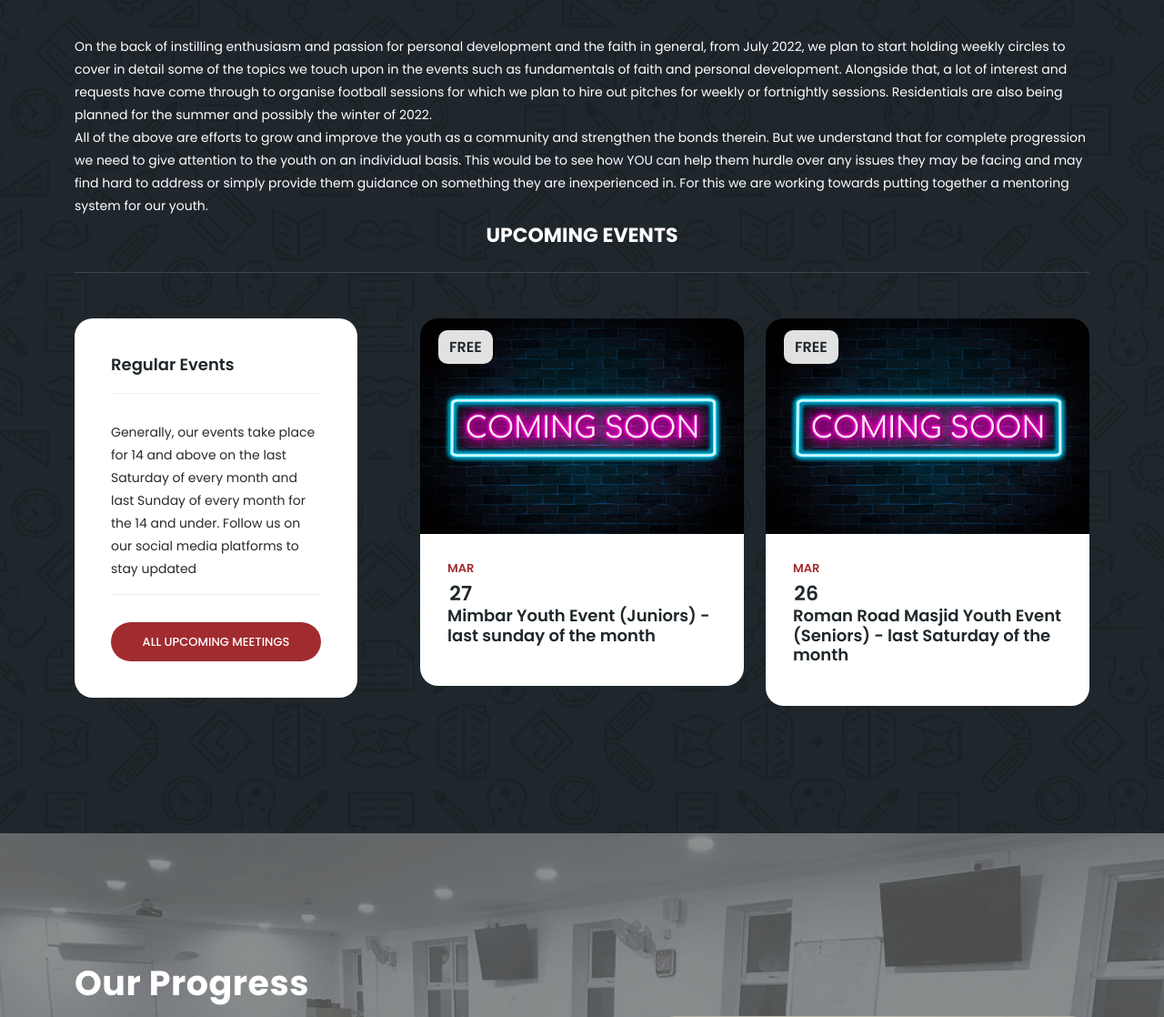
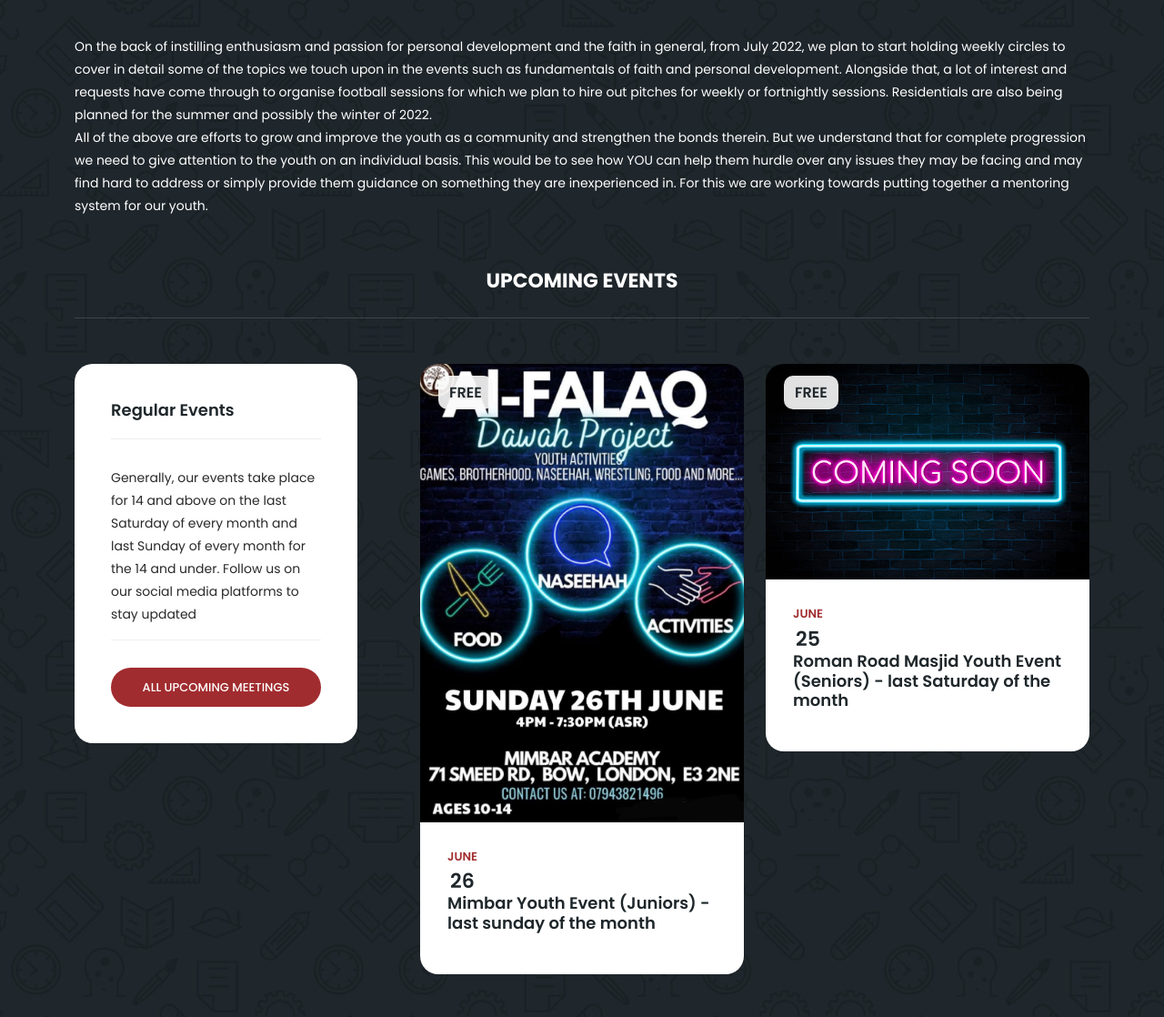
Before and after one commit to Abid-dev/youth-of-the-ummah-website, a PHP site: page / in a window 1280 px wide. Shown: the part 1429-2547 px from the top of the page at 91% size. Run offline with PHP 8.4, Linux system fonts and the light colour scheme; some libraries are stand-ins or nearby versions.

Commit message:
display the mimbar june event poster

```diff
--- a/index.php
+++ b/index.php
@@ -186,7 +186,7 @@
             <p>On the back of instilling enthusiasm and passion for personal development and the faith in general, from July 2022, we plan to start holding weekly circles to cover in detail some of the topics we touch upon in the events such as fundamentals of faith and personal development. Alongside that, a lot of interest and requests have come through to organise football sessions for which we plan to hire out pitches for weekly or fortnightly sessions. Residentials are also being planned for the summer and possibly the winter of 2022.</p>
             <p>All of the above are efforts to grow and improve the youth as a community and strengthen the bonds therein. But we understand that for complete progression we need to give attention to the youth on an individual basis. This would be to see how YOU can help them hurdle over any issues they may be facing and may find hard to address or simply provide them guidance on something they are inexperienced in. For this we are working towards putting together a mentoring system for our youth.</p>
           </div>
-          <div class="section-heading">
+          <div class="section-heading" style="margin-top: 50px;">
             <h2 id="events">Upcoming Events</h2>
           </div>
         </div>
@@ -207,11 +207,11 @@
                   <div class="price">
                     <span>FREE</span>
                   </div>
-                  <a href="#"><img src="assets/images/coming-soon.jpg" alt="Mimber poster"></a>
+                  <a href="#"><img src="assets/images/mimbar26June.jpg" alt="Mimber poster"></a>
                 </div>
                 <div class="down-content">
                   <div class="date">
-                    <h6>Mar <span>27</span></h6>
+                    <h6>June <span>26</span></h6>
                   </div>
                   <a href="#"><h4>Mimbar Youth Event (Juniors) - last sunday of the month</h4></a>
                 </div>
@@ -227,7 +227,7 @@
                 </div>
                 <div class="down-content">
                   <div class="date">
-                    <h6>Mar <span>26</span></h6>
+                    <h6>June <span>25</span></h6>
                   </div>
                   <a href="#"><h4>Roman Road Masjid Youth Event (Seniors) - last Saturday of the month</h4></a>
                 </div>
```
Also changed, not shown: assets/images/mimbar26June.jpg (added).
